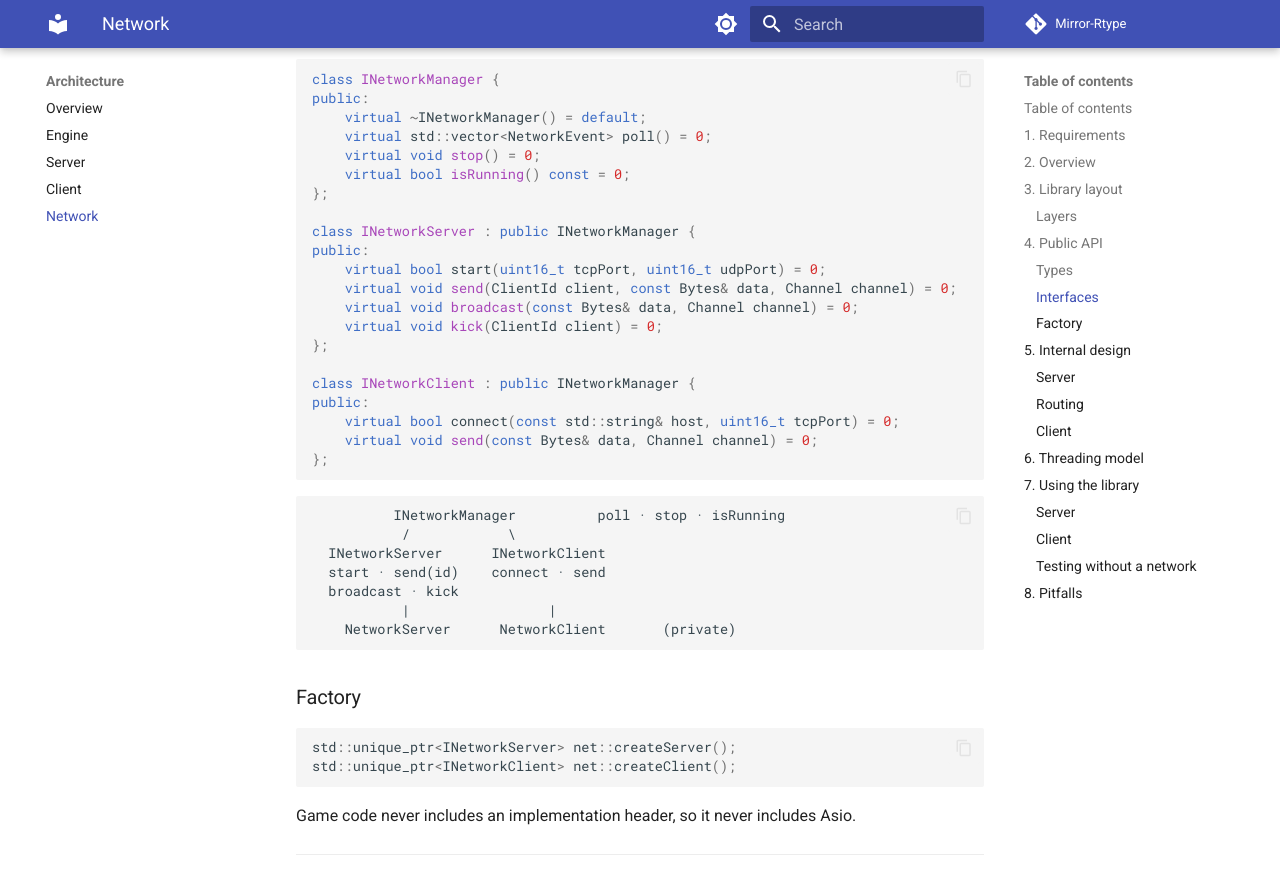
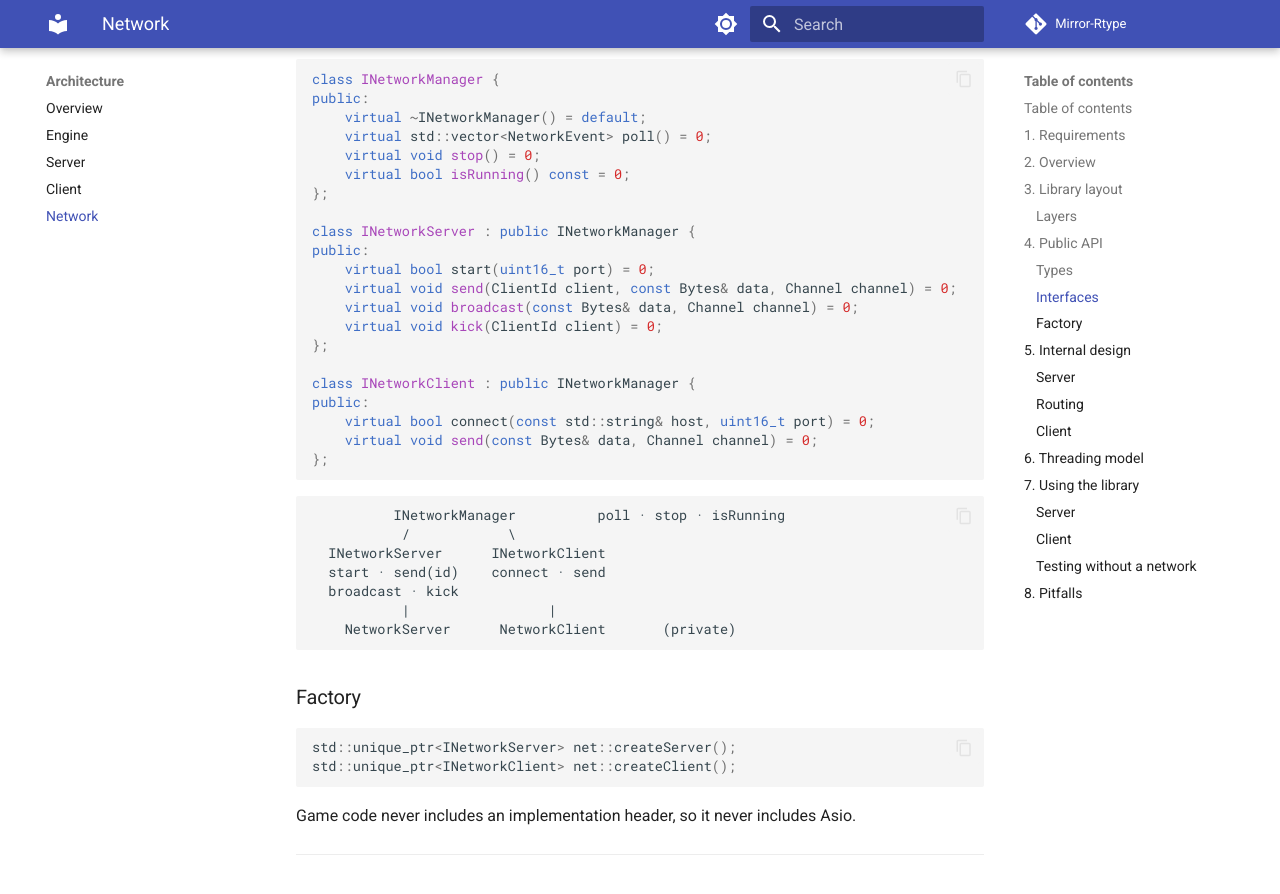
Before and after one commit to Matt4401/Mirror-Rtype, an MkDocs documentation site: the page built from docs/architecture/network.md, in a window 1280 px wide and 900 px high, scrolled down 3201 px. Shown: the top 894 px of the window. Built offline with MkDocs 1.6.1 and Material for MkDocs 9.7.7, drawn with Linux system fonts in a browser that asks for light colours; comment, search, counter and statistics services are not loaded.

Commit message:
refactor(network): Rename namespace to `rtype::net` and unify port parameters in network interfaces

````diff
--- a/docs/architecture/network.md
+++ b/docs/architecture/network.md
@@ -140,7 +140,7 @@ public:
 
 class INetworkServer : public INetworkManager {
 public:
-    virtual bool start(uint16_t tcpPort, uint16_t udpPort) = 0;
+    virtual bool start(uint16_t port) = 0;
     virtual void send(ClientId client, const Bytes& data, Channel channel) = 0;
     virtual void broadcast(const Bytes& data, Channel channel) = 0;
     virtual void kick(ClientId client) = 0;
@@ -148,7 +148,7 @@ public:
 
 class INetworkClient : public INetworkManager {
 public:
-    virtual bool connect(const std::string& host, uint16_t tcpPort) = 0;
+    virtual bool connect(const std::string& host, uint16_t port) = 0;
     virtual void send(const Bytes& data, Channel channel) = 0;
 };
 ```
````
Also changed, not shown: 3 other files.
